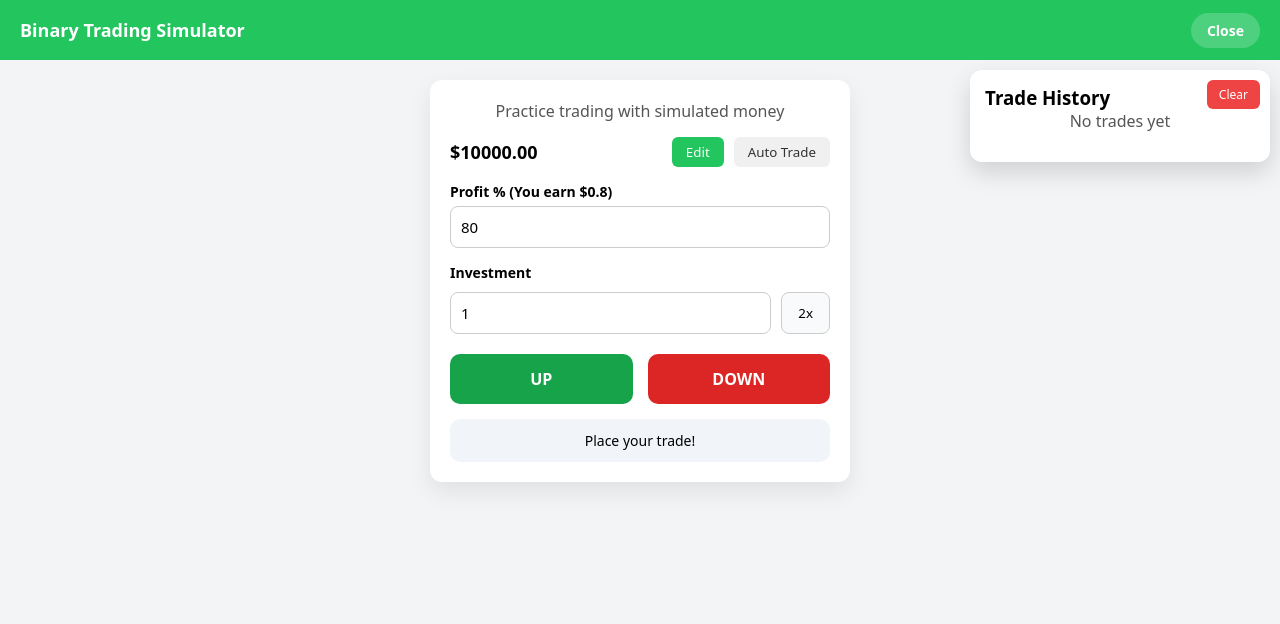
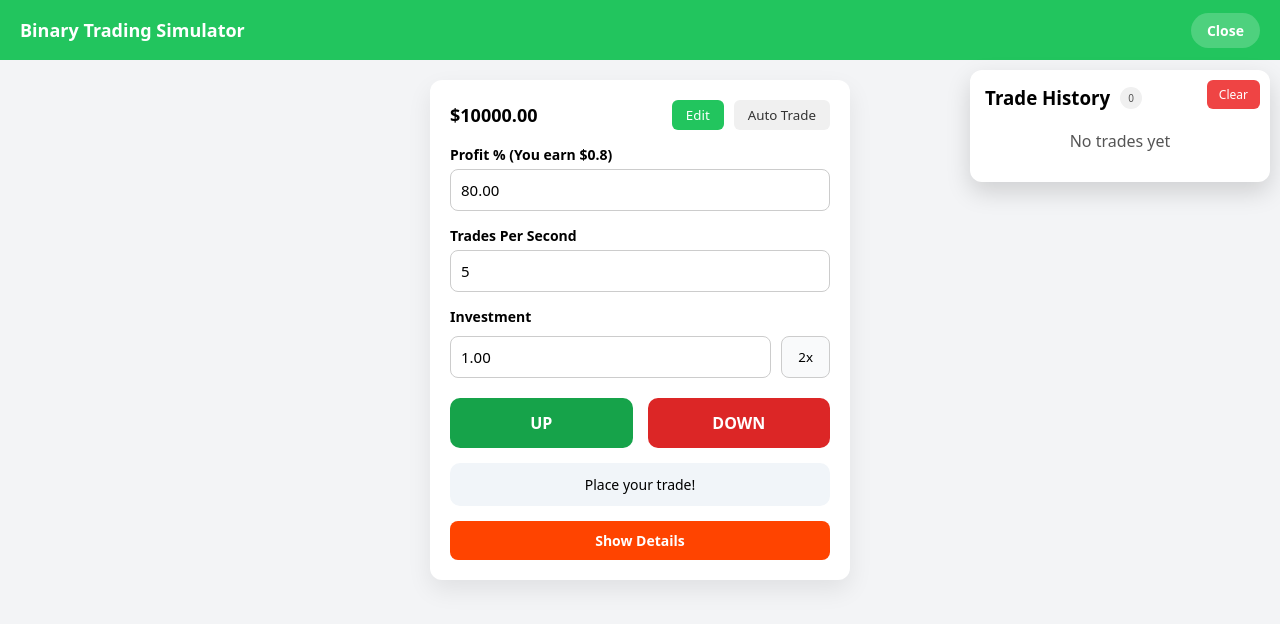
Before and after one commit to awais-2005/binary-trading-simulation, a React (Vite) app: page / in a window 1280 px wide. Both pictures are taken after a click on the button "History". Shown: the top 624 px of the page. Built offline with nearby package versions, Linux system fonts and the light colour scheme.

Commit message:
trades count badge | adjust rate of trade | details pop up

```diff
--- a/src/App.jsx
+++ b/src/App.jsx
@@ -10,9 +10,12 @@ function App() {
     const [tradeResult, setTradeResult] = useState(localStorage.getItem('tradeResult') || 'Place your trade!');
     const [tradeHistory, setTradeHistory] = useState(JSON.parse(localStorage.getItem('tradeHistory')) || []);
     const [showHistory, setShowHistory] = useState(false);
+    const [tradePerSecond, setTradePerSecond] = useState(5);
     const [profit, setProfit] = useState(Number(localStorage.getItem('profit')) || 80);
     const [autoTrade, setAutoTrade] = useState(false);
     const [autoTradeInterval, setAutoTradeInterval] = useState(null);
+    const [showDetails, setShowDetails] = useState(false);
+    const [savedDetails, setSavedDetails] = useState(JSON.parse(localStorage.getItem('details')) || {biggestTrade: 0, maxLoss: 0, maxProfit: 0, wins: 0, losses: 0, totalInvested: 0, totalProfit: 0, totalLoss: 0});
 
     const placeTrade = (type) => {
         if (!canPlaceTrade()) return;
@@ -71,6 +74,7 @@ function App() {
     useEffect(() => localStorage.setItem('tradeResult', tradeResult), [tradeResult]);
     useEffect(() => localStorage.setItem('tradeHistory', JSON.stringify(tradeHistory)), [tradeHistory]);
     useEffect(() => localStorage.setItem('profit', profit), [profit]);
+    useEffect(() => localStorage.setItem('details', JSON.stringify(savedDetails)), [savedDetails]);
     useEffect(() => {
 
         if(autoTrade && !autoTradeInterval) {
@@ -84,13 +88,23 @@ function App() {
                     setTradeResult("Auto Trade stopped: cannot place trade");
                     return;
                 }
+                const details = {...savedDetails};
                 setBalance(prev => prev - investment);
+                details.totalInvested += investment;
+                details.biggestTrade = Math.max(details.biggestTrade, investment);
                 if (executeTrade('up')) {
+                    details.wins += 1;
+                    details.totalProfit += investment * (profit / 100);
+                    details.maxProfit = Math.max(details.maxProfit, investment * (profit / 100));
                     setInvestment(1);
                 } else {
+                    details.losses += 1;
+                    details.totalLoss += investment;
+                    details.maxLoss = Math.max(details.maxLoss, investment);
                     setInvestment(prev => prev * 2);
                 }
-            }, 2000);
+                setSavedDetails({...details});
+            }, 1000 / tradePerSecond);
 
             setAutoTradeInterval(interval);
         } else if (!autoTrade && autoTradeInterval) {
@@ -105,7 +119,7 @@ function App() {
                 setAutoTradeInterval(null);
             }
         };
-    }, [autoTrade, autoTradeInterval, canPlaceTrade, executeTrade, investment]);
+    }, [autoTrade, autoTradeInterval, canPlaceTrade, executeTrade, investment, profit, savedDetails, tradePerSecond]);
 
     const clearHistory = () => {
         setTradeHistory([]);
@@ -121,27 +135,30 @@ function App() {
             </div>
 
             <div className="card">
-                <p>Practice trading with simulated money</p>
-
                 <div className="balance">
                     <h2>${balance.toFixed(2)}</h2>
                     <div className="buttons-container">
                         <button className="edit-balance" onClick={() => setShowSetBalance(true)}>Edit</button>
                         <button className="edit-balance" onClick={() => {
                             setAutoTrade(!autoTrade);
-                        }} style={{backgroundColor: autoTrade ? 'yellow' : '#f0f0f0', color: autoTrade ? '#fff' : '#333'}}>Auto Trade</button>
+                        }} style={{backgroundColor: autoTrade ? '#ffd900ff' : '#f0f0f0', color: autoTrade ? '#fff' : '#333'}}>Auto Trade</button>
                     </div>
                 </div>
 
                 <div className="input-group">
-                    <label>Profit % (You earn ${investment * (profit / 100)})</label>
-                    <input type="number" value={profit} onChange={e => setProfit(+e.target.value)} />
+                    <label>Profit % (You earn ${(investment * (profit / 100).toFixed(2))})</label>
+                    <input type="number" value={profit.toFixed(2)} onChange={e => setProfit(+e.target.value)} />
+                </div>
+
+                <div className="input-group">
+                    <label>Trades Per Second</label>
+                    <input max={20} min={1} type="number" value={tradePerSecond} onChange={e => setTradePerSecond(+e.target.value)} />
                 </div>
 
                 <div className="input-group">
                     <label>Investment</label>
                     <div className="invest-row">
-                        <input type="number" value={investment} onChange={e => setInvestment(+e.target.value)} />
+                        <input type="number" value={investment.toFixed(2)} onChange={e => setInvestment(+e.target.value)} />
                         <button className="double-up" onClick={() => setInvestment(investment * 2)}>2x</button>
                     </div>
                 </div>
@@ -153,6 +170,32 @@ function App() {
 
                 {loading && <div className="loading">Placing trade...</div>}
                 {!loading && <div className="trade-result">{tradeResult}</div>}
+                <button className='show-details-button' onClick={() => setShowDetails(!showDetails)}>{showDetails ? 'Hide Details' : 'Show Details'}</button>
+                {showDetails && (
+                    <div className="details-section">
+                        <button className='dismiss' onClick={() => setShowDetails(false)}>X</button>
+                        <h3>Trading Details</h3>
+                        <p>Biggest Trade: ${savedDetails.biggestTrade.toFixed(2)}</p>
+                        <p>Max Profit: ${savedDetails.maxProfit.toFixed(2)}</p>
+                        <p>Max Loss: ${savedDetails.maxLoss.toFixed(2)}</p>
+                        <p>Total Wins: {savedDetails.wins}</p>
+                        <p>Total Losses: {savedDetails.losses}</p>
+                        <p>Total Invested: ${savedDetails.totalInvested.toFixed(2)}</p>
+                        <p>Total Profit: ${savedDetails.totalProfit.toFixed(2)}</p>
+                        <p>Total Loss: ${savedDetails.totalLoss.toFixed(2)}</p>
+                        <p>Total Gain: $ {(savedDetails.totalProfit - savedDetails.totalLoss).toFixed(2)}</p>
+                        <button className="clear-details" onClick={() => setSavedDetails({
+                            biggestTrade: 0,
+                            maxLoss: 0,
+                            maxProfit: 0,
+                            wins: 0,
+                            losses: 0,
+                            totalInvested: 0,
+                            totalProfit: 0,
+                            totalLoss: 0
+                        })}>Clear</button>
+                    </div>
+                )}
             </div>
 
             {showSetBalance && (
@@ -166,7 +209,10 @@ function App() {
 
             {showHistory && (
                 <div className="trade-history">
-                    <h3>Trade History</h3>
+                    <div className="history-header">
+                        <h3>Trade History</h3>
+                        <span className='total-trade'>{tradeHistory.length}</span>
+                    </div>
                     <button className='clear-history' onClick={clearHistory}>Clear</button>
                     {tradeHistory.length === 0 && <p>No trades yet</p>}
                     {tradeHistory.map((t, i) => (
--- a/src/index.css
+++ b/src/index.css
@@ -228,6 +228,62 @@ p {
     transform: scale(0.97);
 }
 
+/* DETAILS SECTION */
+.show-details-button {
+    margin-top: 15px;
+    padding: 10px 16px;
+    font-size: 14px;
+    font-weight: 600;
+    border-radius: 8px;
+    width: 100%;
+    border: none;
+    background-color: #ff4400;
+    margin-left: 50%;
+    transform: translateX(-50%);
+    color: white;
+    cursor: pointer;
+    transition: background-color 0.2s ease, transform 0.1s ease;
+}
+.show-details-button:hover {
+    background-color: #ff4422;
+}
+.details-section {
+    margin-top: 15px;
+    padding: 15px;
+    width: 90%;
+    max-width: 350px;
+    background: #f9fafb;
+    border-radius: 10px;
+    font-size: 14px;
+    border: #444 1px solid;
+    position: absolute;
+    top: 80px;
+    left: 50%;
+    transform: translate(-50%);
+}
+.details-section h3 {
+    margin-bottom: 10px;
+    font-size: 16px;
+    text-align: center;
+}
+
+.details-section p {
+    margin: 6px 0;
+    color: #444;
+}
+
+/* Dismiss Button */
+.dismiss {
+    position: absolute;
+    top: 15px;
+    right: 20px;
+    background: transparent;
+    border: none;
+    font-size: 18px;
+    cursor: pointer;
+    color: #555;
+}
+
 /* HISTORY */
 .trade-history {
     position: fixed;
@@ -242,7 +298,12 @@ p {
     padding: 15px;
     box-shadow: 0 10px 25px rgba(0,0,0,0.15);
 }
-
+.history-header {
+    display: flex;
+    gap: 10px;
+    align-items: center;
+    margin-bottom: 20px;
+}
 .clear-history {
     position: absolute;
     top: 10px;
@@ -256,8 +317,29 @@ p {
     cursor: pointer;
     transition: background-color 0.2s ease, transform 0.1s ease;
 }
+.clear-details {
+    margin-top: 10px;
+    padding: 6px 12px;
+    font-size: 12px;
+    border-radius: 6px;
+    border: none;
+    background-color: #ef4444;
+    color: white;
+    cursor: pointer;
+    margin-left: 50%;
+    transform: translate(-50%);
+    transition: background-color 0.2s ease, transform 0.1s ease;
+}
 .clear-history:hover {
     background-color: #dc2626;
+}
+
+.total-trade {
+    font-size: 10px;
+    color: #555;
+    background: #f0f0f0;
+    padding: 4px 8px;
+    border-radius: 20px;
 }
 .trade-item {
     border-bottom: 1px solid #eee;
```
